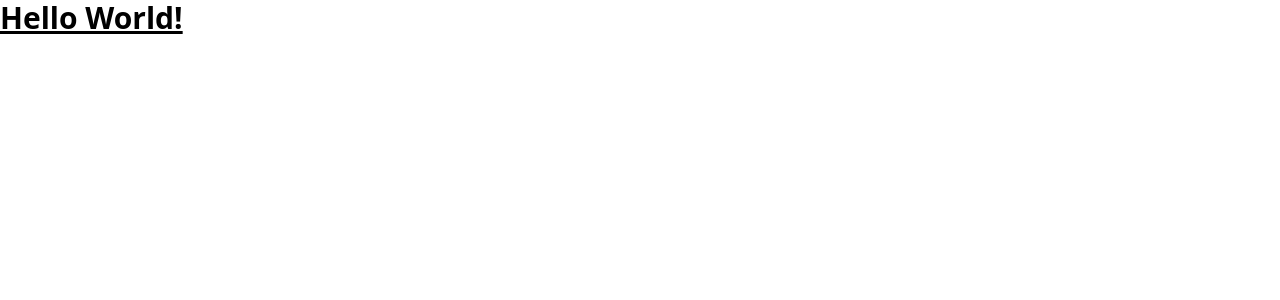
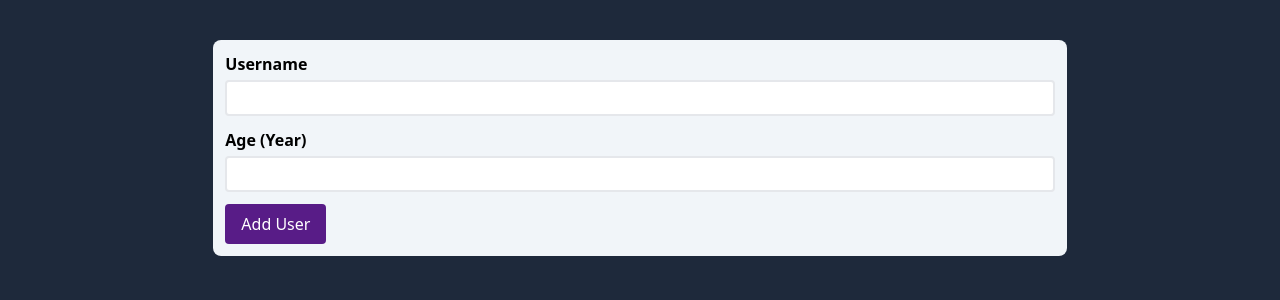
Before and after one commit to saulthebear/training, a React (Create React App) app: page / in a window 1280 px wide. Shown: the top 300 px of the page. Built offline with nearby package versions, Linux system fonts and the light colour scheme.

Commit message:
Style form

```diff
--- a/src/App.js
+++ b/src/App.js
@@ -1,5 +1,12 @@
+import Form from './components/Form';
 function App() {
-  return <h1 className="text-3xl font-bold underline">Hello World!</h1>;
+  return (
+    <div className="flex h-full justify-center bg-slate-800">
+      <div className="mt-10 h-fit w-8/12">
+        <Form />
+      </div>
+    </div>
+  );
 }
 
 export default App;
--- /dev/null
+++ b/src/components/Form.js
@@ -0,0 +1,36 @@
+function Form() {
+  return (
+    <div className="rounded-lg bg-slate-100 p-3">
+      <form className="flex flex-col">
+        <label className="mb-1 font-bold" htmlFor="username">
+          Username
+        </label>
+        <input
+          className="mb-3 rounded border-2 p-1 px-3"
+          type="text"
+          id="username"
+        />
+
+        <label className="mb-1 font-bold" htmlFor="age">
+          Age (Year)
+        </label>
+        <input
+          className="mb-3 rounded border-2 p-1 px-3"
+          type="number"
+          id="age"
+          min="0"
+          step="1"
+        />
+
+        <button
+          className="w-fit rounded bg-purple-900 py-2 px-4 text-white"
+          type="submit"
+        >
+          Add User
+        </button>
+      </form>
+    </div>
+  );
+}
+
+export default Form;
```
